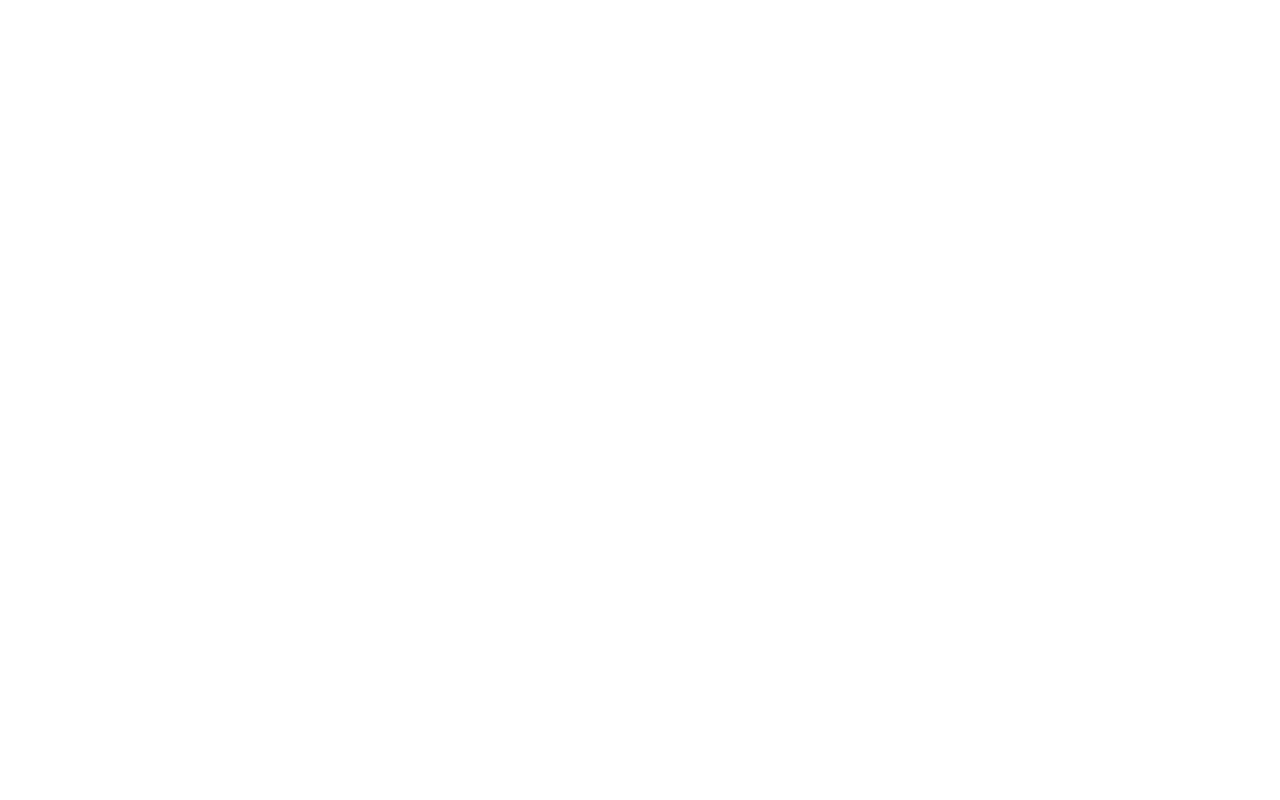
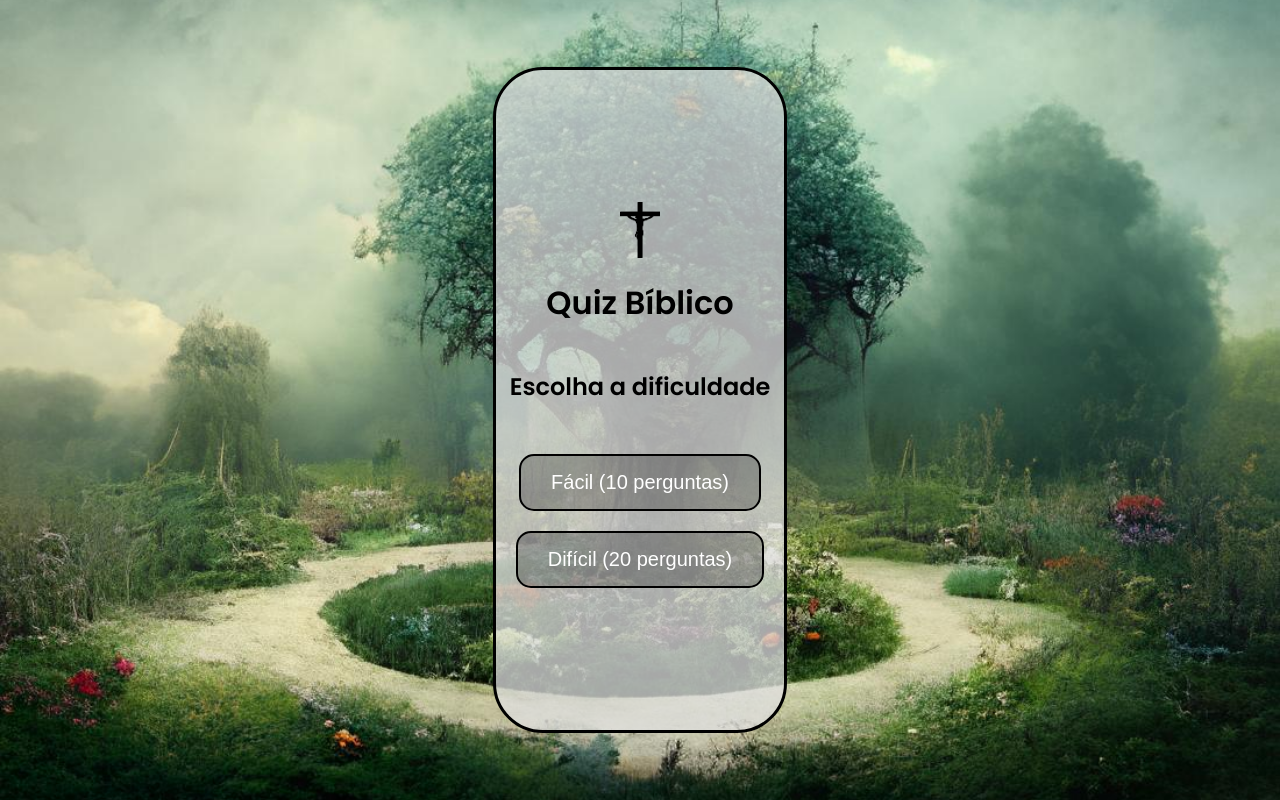
Before and after one commit to Gajjd/Quiz, a plain HTML site: page index.html in a window 1280 px wide. Drawn offline with Linux system fonts and the light colour scheme.

Commit message:
Update index.html

```diff
--- a/index.html
+++ b/index.html
@@ -4,15 +4,21 @@
 <head>
     <meta charset="UTF-8">
     <meta name="viewport" content="width=device-width, initial-scale=1.0">
-    <title>Quiz</title>
+    <title>Escolha a Dificuldade</title>
+    <link rel="stylesheet" href="style.css">
+    <link href="https://fonts.googleapis.com/css2?family=Poppins:wght@400;600&display=swap" rel="stylesheet">
 </head>
 
 <body>
-
     <main>
-
+        <img src="Logo.png" style="width: 40px;">
+        <h1>Quiz Bíblico</h1>
+        <h2>Escolha a dificuldade</h2>
+        <div class="escolhaDificuldade">
+            <button class="botaoDificuldade" onclick="window.location.href='quizFacil.html'">Fácil (10 perguntas)</button>
+            <button class="botaoDificuldade" onclick="window.location.href='quizDificil.html'">Difícil (20 perguntas)</button>
+        </div>
     </main>
-
 </body>
 
 </html>
```
